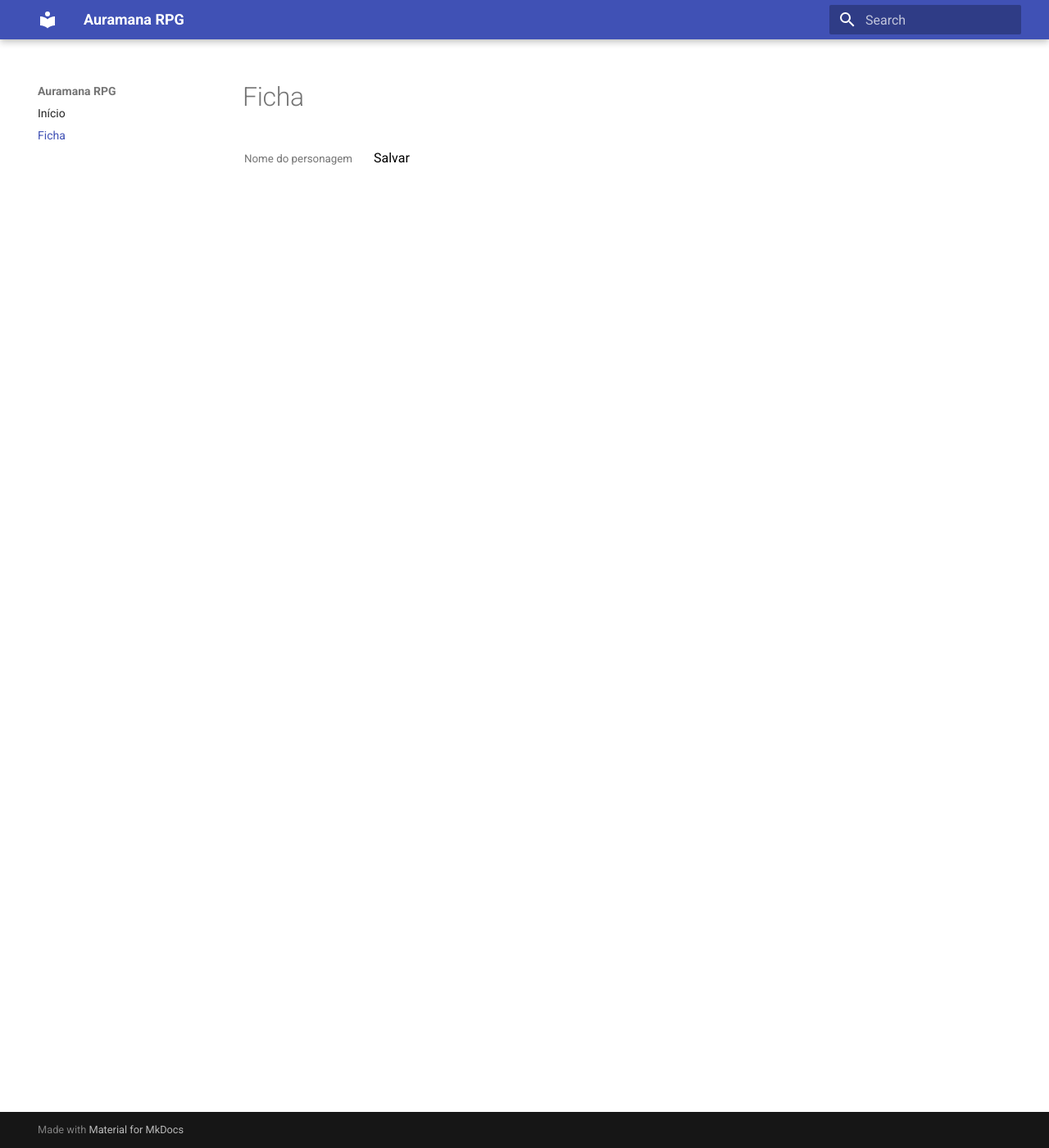
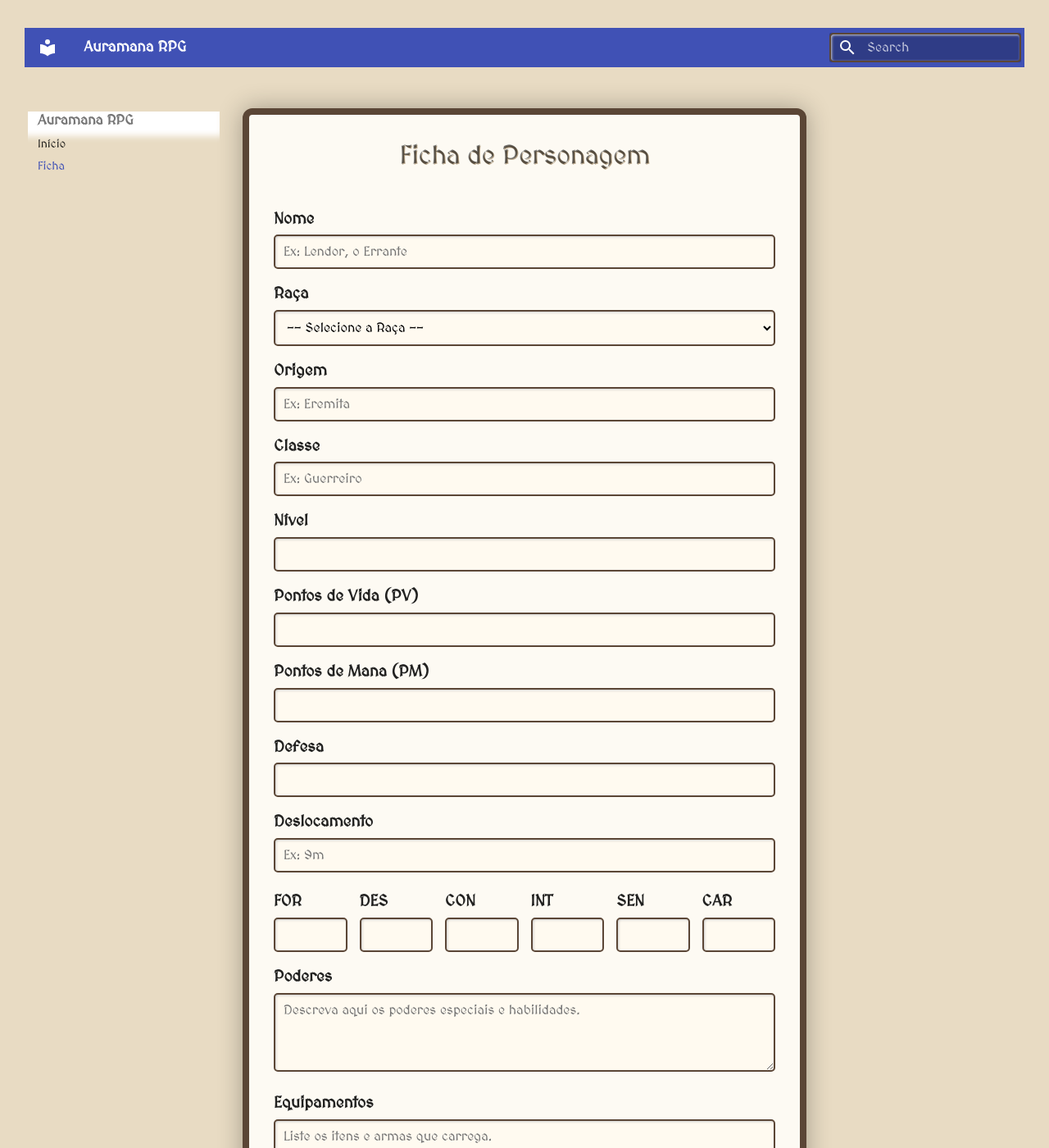
Before and after one commit to ozyssj/auramana-rpg, an MkDocs documentation site: the page built from docs/ficha.md, in a window 1280 px wide and 1400 px high. Shown: the whole window at 82% size. Built offline with MkDocs 1.6.1 and Material for MkDocs 9.7.7, drawn with Linux system fonts in a browser that asks for light colours.

Commit message:
Update ficha.md

```diff
--- a/docs/ficha.md
+++ b/docs/ficha.md
@@ -1,15 +1,213 @@
-<input type="text" id="nome" placeholder="Nome do personagem">
-<button onclick="salvarFicha()">Salvar</button>
-<script>
-function salvarFicha() {
-  const nome = document.getElementById('nome').value;
-  localStorage.setItem('ficha-nome', nome);
-}
+<!DOCTYPE html>
+<html lang="pt-BR">
+<head>
+  <meta charset="UTF-8">
+  <title>Ficha de Personagem - Tormenta20</title>
+  <link href="https://fonts.googleapis.com/css2?family=MedievalSharp&display=swap" rel="stylesheet">
+  <style>
+    body {
+      background-color: #e8dbc3;
+      font-family: 'MedievalSharp', cursive;
+      padding: 30px;
+      margin: 0;
+    }
 
-window.onload = () => {
-  const nome = localStorage.getItem('ficha-nome');
-  if (nome) {
-    document.getElementById('nome').value = nome;
-  }
-}
-</script>
+    .ficha-container {
+      background-color: #fdfaf3;
+      border: 8px solid #5b4636;
+      border-radius: 12px;
+      max-width: 900px;
+      margin: auto;
+      padding: 30px;
+      box-shadow: 0 0 30px rgba(0, 0, 0, 0.3);
+    }
+
+    h1 {
+      text-align: center;
+      font-size: 2.5em;
+      margin-bottom: 30px;
+      color: #3a2c1d;
+      text-shadow: 1px 1px #bba88c;
+    }
+
+    .campo {
+      margin-bottom: 15px;
+    }
+
+    label {
+      font-weight: bold;
+      display: block;
+      font-size: 1.2em;
+      margin-bottom: 4px;
+    }
+
+    input, select, textarea {
+      width: 100%;
+      padding: 10px;
+      font-family: 'MedievalSharp', cursive;
+      font-size: 1em;
+      border: 2px solid #5b4636;
+      border-radius: 5px;
+      background-color: #fffaf0;
+      box-shadow: inset 1px 1px 3px #ccc;
+    }
+
+    .atributos {
+      display: grid;
+      grid-template-columns: repeat(6, 1fr);
+      gap: 15px;
+      margin-top: 20px;
+    }
+
+    .botoes {
+      text-align: center;
+      margin-top: 30px;
+    }
+
+    button {
+      font-family: 'MedievalSharp', cursive;
+      font-size: 1.2em;
+      background-color: #5b4636;
+      color: #fff9e6;
+      border: none;
+      padding: 10px 20px;
+      border-radius: 8px;
+      cursor: pointer;
+      box-shadow: 0 4px #3a2c1d;
+    }
+
+    button:hover {
+      background-color: #3a2c1d;
+    }
+
+    button:active {
+      transform: translateY(2px);
+      box-shadow: 0 2px #3a2c1d;
+    }
+  </style>
+</head>
+<body>
+
+  <div class="ficha-container">
+    <h1>Ficha de Personagem</h1>
+
+    <div class="campo">
+      <label for="nome">Nome</label>
+      <input type="text" id="nome" placeholder="Ex: Lendor, o Errante">
+    </div>
+
+    <div class="campo">
+      <label for="raca">Raça</label>
+      <select id="raca">
+        <option value="">-- Selecione a Raça --</option>
+        <option value="Humano">Humano</option>
+        <option value="Elfo">Elfo</option>
+        <option value="Anão">Anão</option>
+        <option value="Orc">Goblinoide</option>
+        <option value="Goblin">Troll</option>
+        <option value="Meio-Elfo">Feral</option>
+        <option value="Tiefling">Extraplanar</option>
+        <option value="Draconato">Gigante</option>
+      </select>
+    </div>
+
+    <div class="campo">
+      <label for="origem">Origem</label>
+      <input type="text" id="origem" placeholder="Ex: Eremita">
+    </div>
+
+    <div class="campo">
+      <label for="classe">Classe</label>
+      <input type="text" id="classe" placeholder="Ex: Guerreiro">
+    </div>
+
+    <div class="campo">
+      <label for="nivel">Nível</label>
+      <input type="number" id="nivel" min="1" max="20">
+    </div>
+
+    <div class="campo">
+      <label for="pv">Pontos de Vida (PV)</label>
+      <input type="number" id="pv" min="0">
+    </div>
+
+    <div class="campo">
+      <label for="pm">Pontos de Mana (PM)</label>
+      <input type="number" id="pm" min="0">
+    </div>
+
+    <div class="campo">
+      <label for="defesa">Defesa</label>
+      <input type="number" id="defesa" min="0">
+    </div>
+
+    <div class="campo">
+      <label for="deslocamento">Deslocamento</label>
+      <input type="text" id="deslocamento" placeholder="Ex: 9m">
+    </div>
+
+    <div class="atributos">
+      <div class="campo">
+        <label for="for">FOR</label>
+        <input type="number" id="for"  min="-10" max="10">
+      </div>
+      <div class="campo">
+        <label for="des">DES</label>
+        <input type="number" id="des" min="-10" max="10">
+      </div>
+      <div class="campo">
+        <label for="con">CON</label>
+        <input type="number" id="con" min="-10" max="10">
+      </div>
+      <div class="campo">
+        <label for="int">INT</label>
+        <input type="number" id="int" min="-10" max="10">
+      </div>
+      <div class="campo">
+        <label for="sen">SEN</label>
+        <input type="number" id="sen" min="-10" max="10">
+      </div>
+      <div class="campo">
+        <label for="car">CAR</label>
+        <input type="number" id="car"  min="-10" max="10">
+      </div>
+    </div>
+
+    <div class="campo">
+      <label for="poderes">Poderes</label>
+      <textarea id="poderes" rows="4" placeholder="Descreva aqui os poderes especiais e habilidades."></textarea>
+    </div>
+
+    <div class="campo">
+      <label for="equipamentos">Equipamentos</label>
+      <textarea id="equipamentos" rows="4" placeholder="Liste os itens e armas que carrega."></textarea>
+    </div>
+
+    <div class="botoes">
+      <button onclick="salvarFicha()">Salvar Ficha</button>
+    </div>
+  </div>
+
+  <script>
+    function salvarFicha() {
+      const campos = ['nome', 'raca', 'origem', 'classe', 'nivel', 'pv', 'pm', 'defesa', 'deslocamento', 'for', 'des', 'con', 'int', 'sen', 'car', 'poderes', 'equipamentos'];
+      campos.forEach(id => {
+        const valor = document.getElementById(id).value;
+        localStorage.setItem('ficha-' + id, valor);
+      });
+      alert("Ficha salva nas memórias do grimório (localStorage)!");
+    }
+
+    window.onload = () => {
+      const campos = ['nome', 'raca', 'origem', 'classe', 'nivel', 'pv', 'pm', 'defesa', 'deslocamento', 'for', 'des', 'con', 'int', 'sen', 'car', 'poderes', 'equipamentos'];
+      campos.forEach(id => {
+        const valor = localStorage.getItem('ficha-' + id);
+        if (valor) {
+          document.getElementById(id).value = valor;
+        }
+      });
+    }
+  </script>
+
+</body>
+</html>
```
